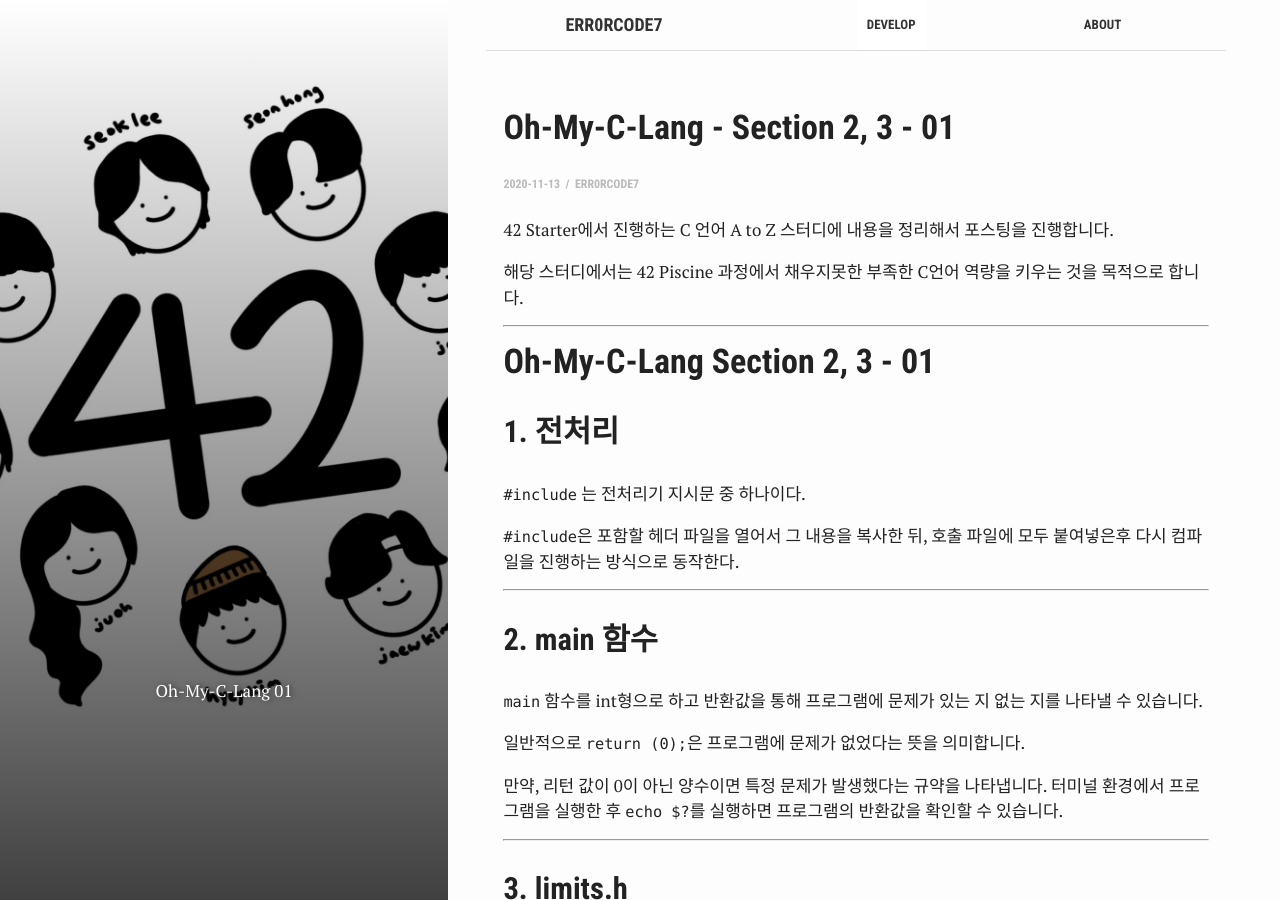
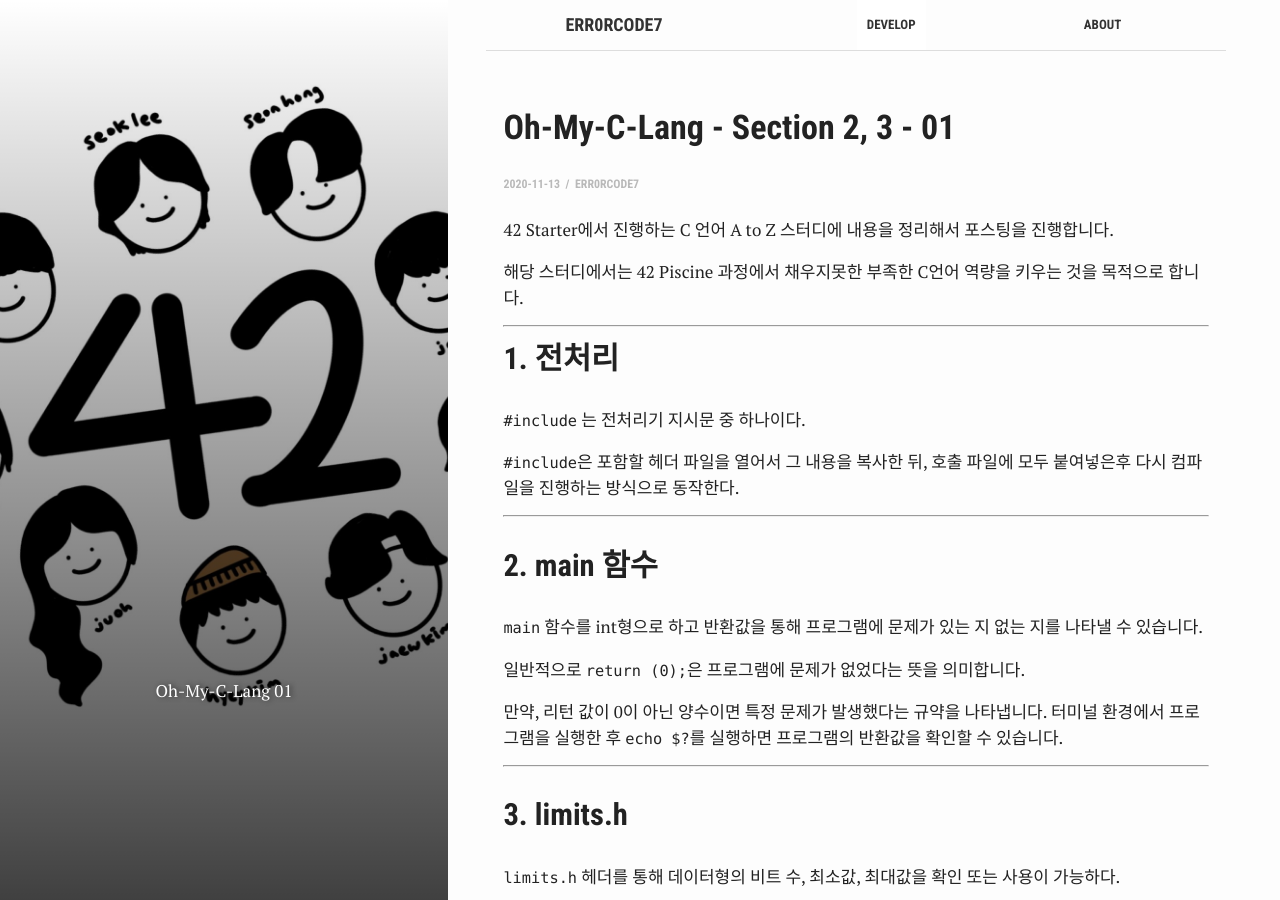
Before and after one commit to Err0rCode7/Err0rCode7.github.io, a Jekyll site: the page built from _posts/42Starter/2020-11-13-oh_my_c_lang_1.md, in a window 1280 px wide and 900 px high. Built offline with Jekyll 4.4.1, drawn with Linux system fonts in a browser that asks for light colours; comment, search, counter and statistics services are not loaded.

Commit message:
# Update oh-my-c-lang-1

```diff
--- a/_posts/42Starter/2020-11-13-oh_my_c_lang_1.md
+++ b/_posts/42Starter/2020-11-13-oh_my_c_lang_1.md
@@ -14,8 +14,6 @@ author: Err0rCode7
 해당 스터디에서는 42 Piscine 과정에서 채우지못한 부족한 C언어 역량을 키우는 것을 목적으로 합니다.
 
 ---
-
-# Oh-My-C-Lang Section 2, 3 - 01
 
 ## 1. 전처리
 
```
